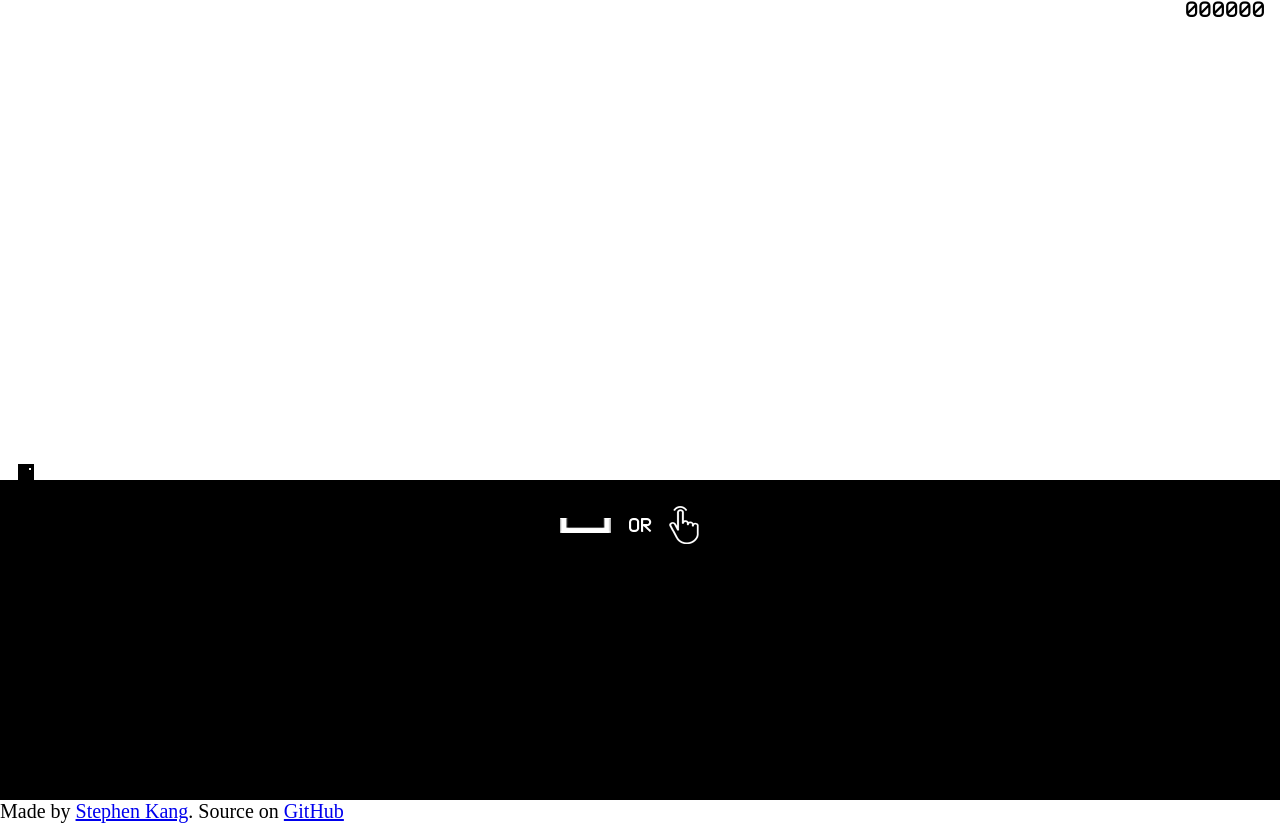
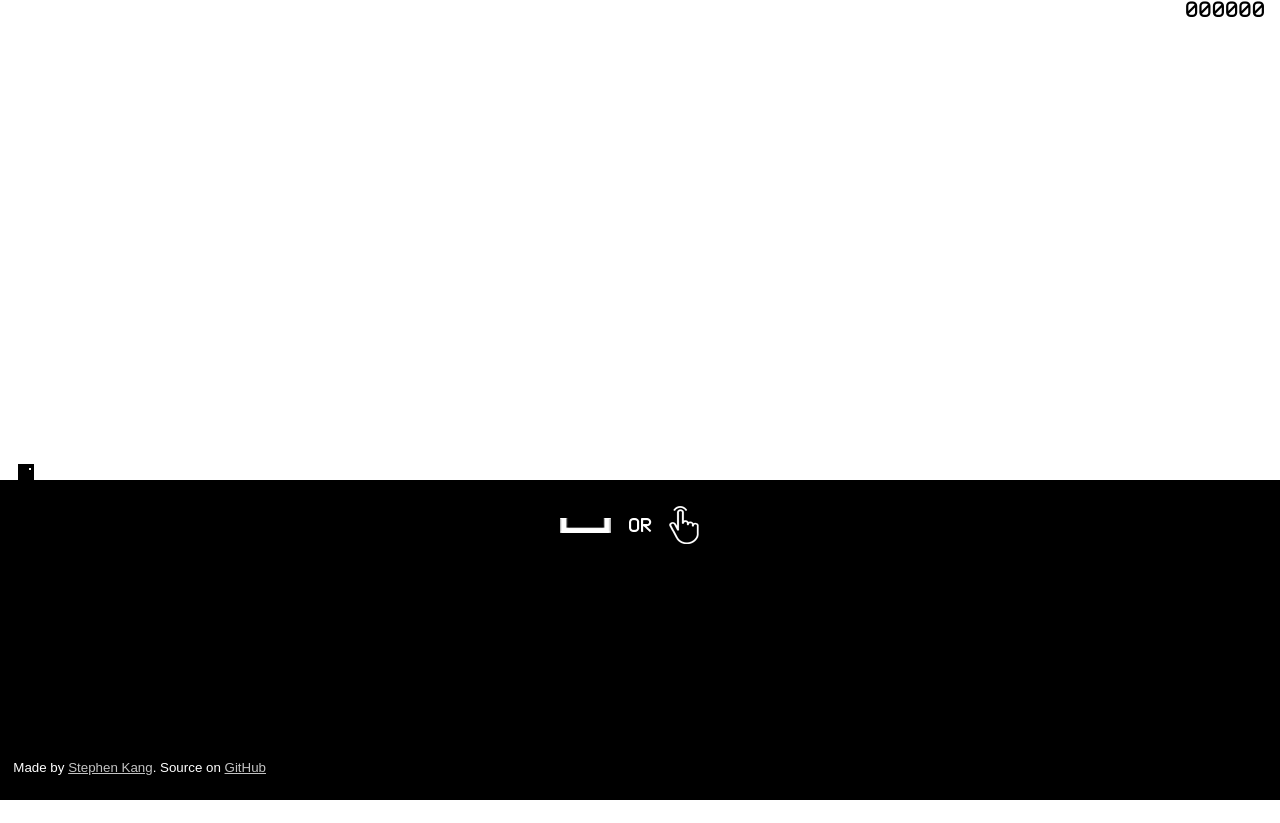
Before and after one commit to sacert/Mountain-Jumper, a plain HTML site: page index.html in a window 1280 px wide. After the commit the page ends 800 px from the top, so only its background shows below. Drawn offline with Linux system fonts and the light colour scheme.

Commit message:
Update m-jump.css

```diff
--- a/m-jump.css
+++ b/m-jump.css
@@ -17,7 +17,7 @@ html, body {
 
 #ground {
 	background-color: black;
-	height: 40%;
+	height: 35%;
 	width: 100%;
 }
 
@@ -33,3 +33,15 @@ html, body {
     margin: 0 auto;
 	padding-top: 25px;
 }
+
+.footer {
+	padding-left: 1em;
+	font: 10pt sans-serif;
+	color: white;
+	background-color: black;
+	height: 5%;
+}
+
+.footer a {
+	color: #c3c3c3;
+}
```
